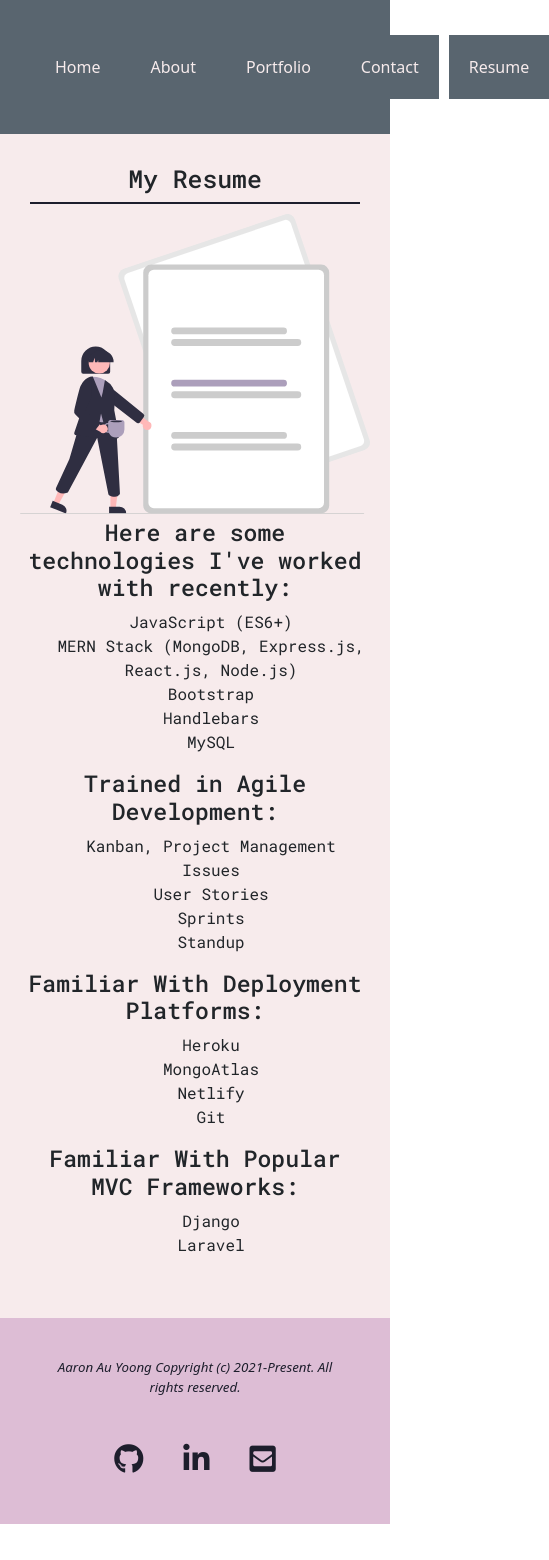
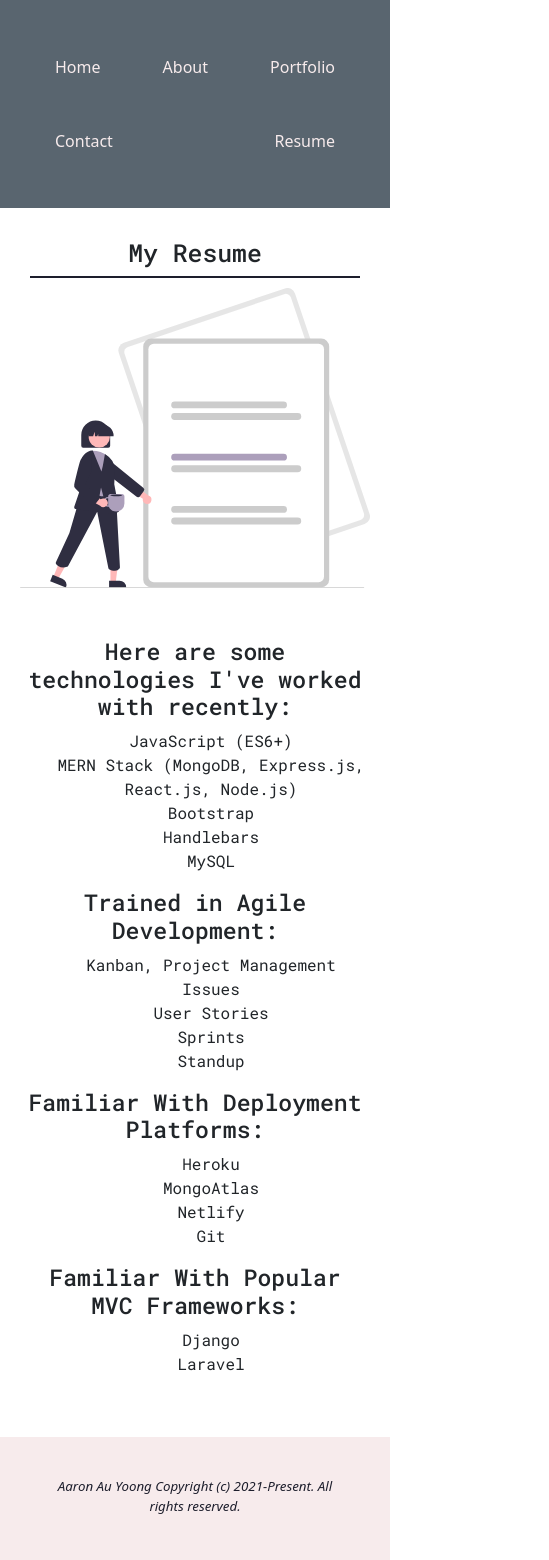
Before and after one commit to aaronauyoong/my-react-portfolio, a React (Create React App) app: page /resume in a window 390 px wide. Shown: the top 1560 px of the page, 549 px wide, since content can reach past the window. Before the commit the page ends 1524 px from the top, so only its background shows below. Built offline with nearby package versions, Linux system fonts and the light colour scheme.

Commit message:
updated background color for body and footer. Added flex wrap for better mobile experience (navbar). adjusted spacing in resume page for better readability

```diff
--- a/src/assets/styles/custom-styles.css
+++ b/src/assets/styles/custom-styles.css
@@ -2,6 +2,7 @@
 
 :root {
 	/* Main Colour Scheme generated from: https://coolors.co/f7ebec-ddbdd5-ac9fbb-59656f-1d1e2c */
+	--pure-white: white;
 	--lavender-blush: #f7ebec;
 	--thistle: #ddbdd5;
 	--glossy-grape: #ac9fbb;
@@ -10,7 +11,7 @@
 }
 
 main {
-	background: var(--lavender-blush);
+	background: var(--pure-white);
 	padding: 20px;
 	animation: transitionIn 0.75s;
 	max-height: auto;
--- a/src/assets/styles/footer.css
+++ b/src/assets/styles/footer.css
@@ -26,7 +26,7 @@ i {
 
 .footer {
     display: flex;
-    background-color: var(--thistle);
+    background-color: var(--lavender-blush);
     color: var(--raisin-black);
     padding: 30px;
     text-align: center;
--- a/src/assets/styles/nav.css
+++ b/src/assets/styles/nav.css
@@ -16,6 +16,7 @@ header {
     background-color: var(--black-coral);
     color: var(--lavender-blush);
     display: flex;
+    flex-wrap: wrap;
     padding: 30px;
     justify-content: space-between;
 }
--- a/src/assets/styles/resume.css
+++ b/src/assets/styles/resume.css
@@ -10,6 +10,7 @@
 .resume {
     display: flex;
     flex-direction: column;
+    max-width: 100vw;
     text-align: center;
     justify-content: center;
     margin-top: auto;
@@ -29,6 +30,7 @@
 
 .resume-content {
     padding: 5px;
+    padding-top: 50px;
     margin: 20px;
     flex-wrap: wrap;
 }
```
